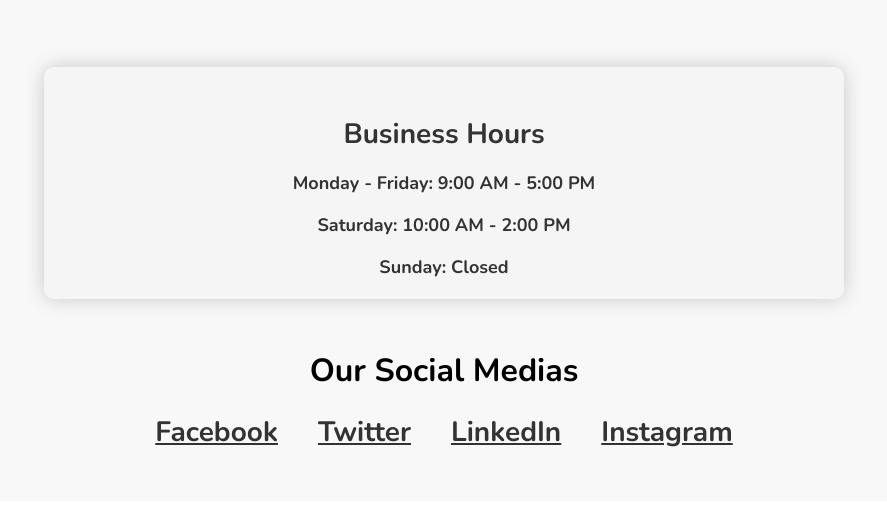
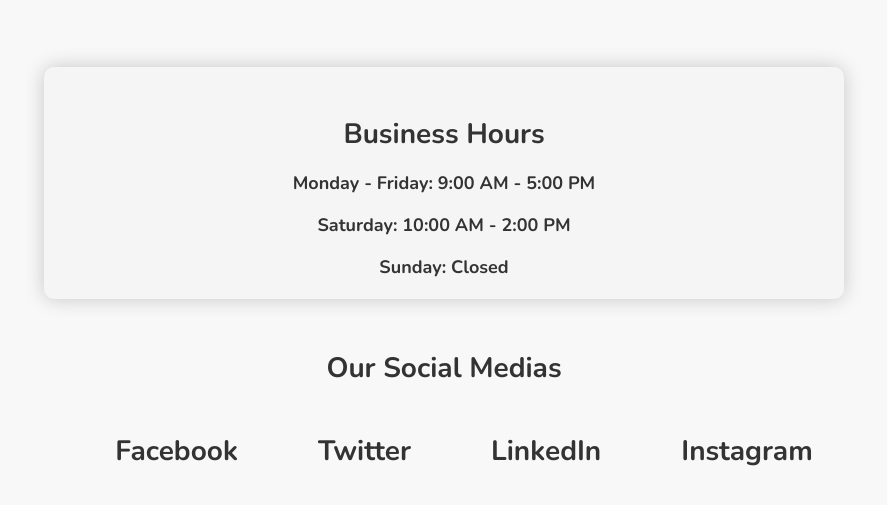
Before and after one commit to Shotiko11/Cybervox-Tech, a Next.js app: page /Contact in a window 1280 px wide. Shown: the part 1289-1794 px from the top of the page, without its empty margins (196-1083 px from the left). Built offline with nearby package versions, Linux system fonts and the light colour scheme; grey boxes are pictures that could not be loaded.

Commit message:
next commit

```diff
--- a/src/app/contact/contactPage.css
+++ b/src/app/contact/contactPage.css
@@ -38,7 +38,7 @@
 .contact-item {
   font-size: 18px;
   color: #333;
-  margin:10px 0;
+  margin: 10px 0;
   display: flex;
   align-items: center;
 }
@@ -57,7 +57,7 @@
   max-width: 800px;
   margin: 0 auto;
   padding: 30px;
-  background-color:#fff;
+  background-color: #fff;
   border-radius: 10px;
   box-shadow: 0px 0px 20px rgba(0, 0, 0, 0.2);
   text-align: left;
@@ -77,7 +77,7 @@
   width: 96%;
   padding: 15px;
   font-size: 18px;
-  border:2px solid #ccc;
+  border: 2px solid #ccc;
   border-radius: 8px;
   margin-bottom: 20px;
   transition: border-color 0.3s ease;
@@ -156,5 +156,71 @@
   margin: 0 20px;
   font-size: 28px;
   color: #333;
+  text-decoration: none;
+  transition: color 0.7 ease, border-bottom 0.3s ease;
+  position: relative;
+  margin-left: 60px;
+}
 
+.location-overlay {
+  position: absolute;
+  top: 0;
+  left: 0;
+  width: 100%;
+  height: 100%;
+  background: rgba(0, 0, 0, 0.5);
+  display: flex;
+  justify-content: center;
+  align-items: center;
+  opacity: 0;
+  transition: opacity 0.3s ease;
 }
+
+.location-overlay p {
+  color: #fff;
+  font-size: 24px;
+  font-weight: bold;
+  text-align: center;
+}
+
+.location-map:hover .location-ovrelay {
+  opacity: 1;
+}
+
+.social-media-title {
+  font-size: 28px;
+  font-weight: bold;
+  color: #333;
+  margin-bottom: 20px;
+  padding: 0 0 10px 0;
+}
+
+.social-media a::before {
+  content: "";
+  position: absolute;
+  width: 0;
+  height: 2px;
+  background-color: #007bff;
+  left: 0;
+  bottom: -4px;
+  transition: width 0.6s ease;
+}
+
+.social-media a:hover {
+  color: #007bff;
+}
+
+.social-media a:hover::before {
+  width: 100%;
+}
+
+.yourmessage {
+  max-width: 710px;
+  max-height: 180px;
+  min-width: 269px;
+  min-height: 72px;
+}
+
+.sociallinks {
+  padding: 15px 0 10px 0;
+}
```
